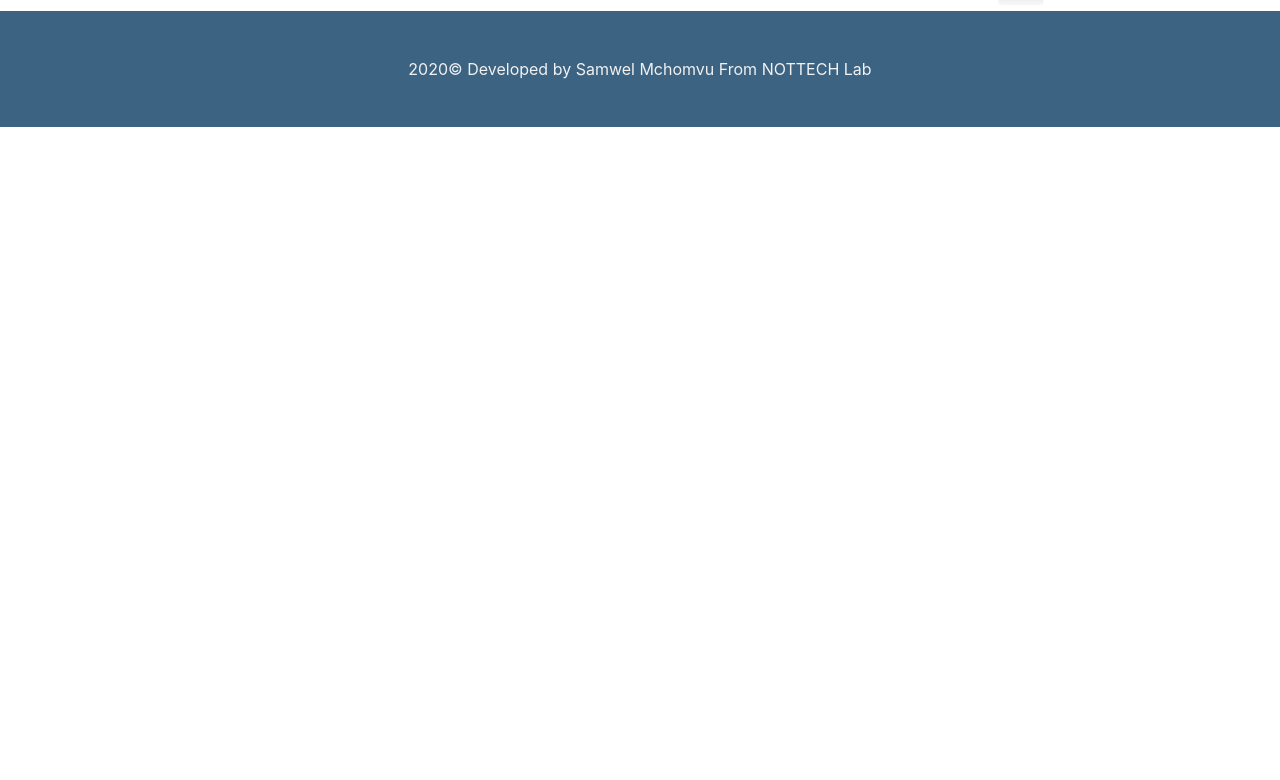
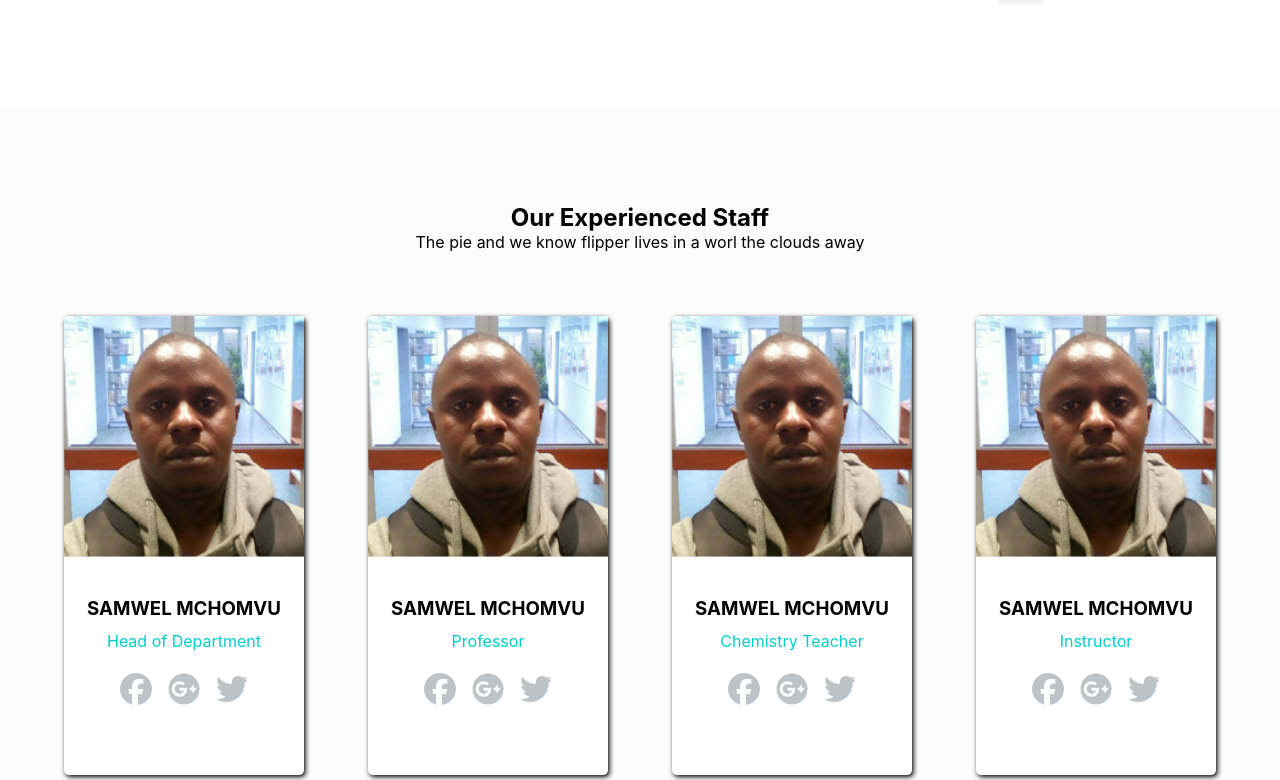
Before and after one commit to mchomvus4/education, a React (Create React App) app: page /about in a window 1280 px wide. Shown: the part 1320-2100 px from the top of the page. Before the commit the page ends 1447 px from the top, so only its background shows below. Built offline with nearby package versions, Linux system fonts and the light colour scheme.

Commit message:
files updated

```diff
--- a/src/components/Section/About.css
+++ b/src/components/Section/About.css
@@ -43,23 +43,41 @@
     width: 5rem;
     margin-top: 2rem;
 }
-
+.started{
+    background: #00cec9;
+    text-decoration: none;
+    padding: 1rem;
+    color: #fff;
+    border-radius: 2rem;
+}
+.started:hover{
+    background: #000;
+}
+._started{
+    padding-top: 2rem;
+}
 @media only screen and (max-width:500px){
 .flex_about{
      flex-direction: column;
      align-items: center;
     }
+.section_two-two{
+    margin-top: 4rem;
+}
+
 }
 .panding{
     text-align: center;
     color: #e55039;
 }
 
+
 /* section two css */
 
 .section_two{
     display: flex;
     justify-content: space-around;
+
 }
 .section_two_p01{
     line-height: 2rem;
@@ -83,6 +101,64 @@
 .flex_about,
 .section_two{
     flex-direction: column;
-        justify-content: center;
+    align-items: center;
     }
 }
+
+ .section_three{
+     background: #fcfcfc;
+ }
+/* team css */
+.team{
+    margin-top: 6rem;
+    padding-top: 6rem;
+}
+.team h2{
+    text-align: center;
+}
+.card_container{
+    display: flex;
+    align-items: center;
+    justify-content:  space-evenly;
+    flex-wrap: wrap;
+    margin-top: 4rem;
+
+}
+._image_size{
+    width: 15rem;
+    height: 100%;
+}
+.card_text{
+    text-align: center;
+    line-height: 2rem;
+    margin-top: 2rem;
+
+}
+._name:hover{
+    color: #00cec9;
+    cursor: pointer;
+}
+.card_text_p{
+    color: #00cec9;
+}
+.card{
+    background: #fff;
+    padding-bottom:4rem;
+    border-radius: .3rem;
+    margin-bottom: 4rem;
+    box-shadow: .1rem .13rem 0.3rem;
+
+}
+.card:hover{
+    transform: scale(1.01);
+}
+._social_icon{
+    font-size: 2rem;
+    padding: 0rem 0.5rem;
+    margin-top: 1rem;
+    color: #bdc3c7
+
+}
+._social_icon:hover{
+    color: #16a085;
+}
--- a/src/components/Section/About.jsx
+++ b/src/components/Section/About.jsx
@@ -6,6 +6,7 @@
 import student from '../../images/student.svg';
 import diploma from '../../images/diploma.svg';
 import about from '../../images/about-img.png';
+import sam from '../../images/sam.png';
 function About() {
     return (
         <>
@@ -44,9 +45,73 @@
                     <p className="section_two_p02"><i className="fa fa-caret-right icon_section" ></i>Over 37 lectures and 55.5 hours of content!</p>
                     <p className="section_two_p02"><i className="fa fa-caret-right icon_section" ></i>LIVE PROJECT End to End Software Testing Training Included.</p>
                     <p className="section_two_p02"><i className="fa fa-caret-right icon_section" ></i> Learn Software Testing and Automation basics from a professional trainer.</p>
+                    <div className="_started">
+                        <a className="started" href="#">GET STARTED</a>
+                    </div>
                 </div>
                 <div className="section_two-two">
                     <img src={about} alt="about_img"/>
+                </div>
+            </section>
+            <section className="section_three">
+                <div className="team">
+                    <h2>Our Experienced Staff</h2>
+                    <p style={{textAlign:'center'}}>The pie and we know flipper lives in a worl the clouds away</p>
+                </div>
+                <div className="card_container">
+                <div className="card">
+                        <div className="card_img">
+                            <img className="_image_size" src={sam} alt=""/>
+                    </div>
+                    <div className="card_text">
+                        <h3 className="_name" >SAMWEL MCHOMVU</h3>
+                            <p className="card_text_p">Head of Department</p>
+                            <i class="fab fa-facebook _social_icon"></i>
+                            <i class="fab fa-google-plus _social_icon"></i>
+                            <i class="fab fa-twitter _social_icon"></i>
+                    </div>
+
+                    </div>
+                    <div className="card">
+                        <div className="card_img">
+                            <img className="_image_size" src={sam} alt=""/>
+                    </div>
+                    <div className="card_text">
+                        <h3 className="_name" >SAMWEL MCHOMVU</h3>
+                            <p className="card_text_p">Professor</p>
+                              <i class="fab fa-facebook _social_icon"></i>
+                            <i class="fab fa-google-plus _social_icon"></i>
+                            <i class="fab fa-twitter _social_icon"></i>
+                    </div>
+
+                    </div>
+                    <div className="card">
+                        <div className="card_img">
+                            <img className="_image_size" src={sam} alt=""/>
+                    </div>
+                    <div className="card_text">
+                        <h3 className="_name" >SAMWEL MCHOMVU</h3>
+                        <p className="card_text_p">Chemistry Teacher</p>
+                          <i class="fab fa-facebook _social_icon"></i>
+                            <i class="fab fa-google-plus _social_icon"></i>
+                            <i class="fab fa-twitter _social_icon"></i>
+                    </div>
+
+                </div>
+
+                 <div className="card">
+                        <div className="card_img">
+                            <img className="_image_size" src={sam} alt=""/>
+                    </div>
+                    <div className="card_text">
+                        <h3 className="_name" >SAMWEL MCHOMVU</h3>
+                        <p className="card_text_p">Instructor</p>
+                          <i class="fab fa-facebook _social_icon"></i>
+                            <i class="fab fa-google-plus _social_icon"></i>
+                            <i class="fab fa-twitter _social_icon"></i>
+                    </div>
+
+                </div>
                 </div>
             </section>
             </>
```
Also changed, not shown: src/images/sam.png (added). Lines whose indentation alone changed are shown as unchanged.
